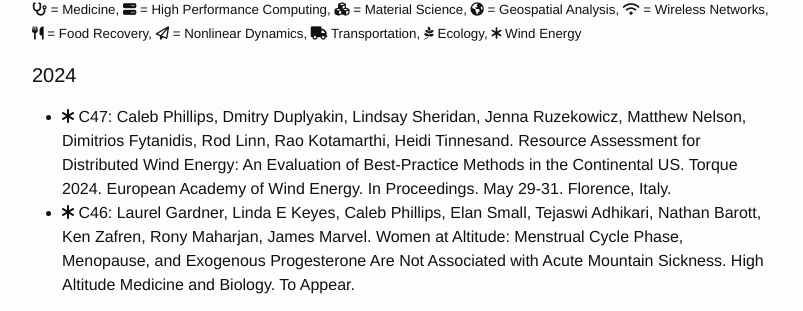
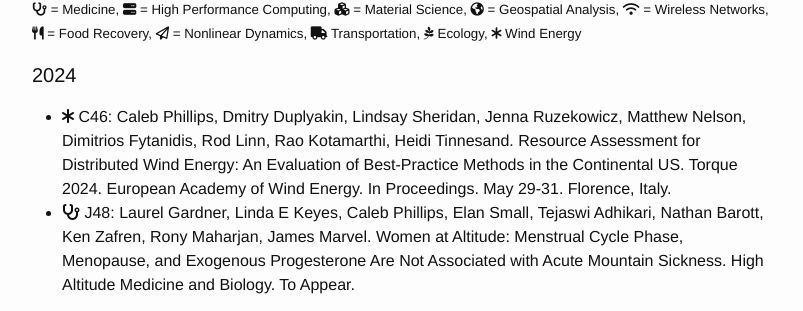
Before and after one commit to somerandomsequence/smallwhitecube, a Jekyll site: the page built from research.md, in a window 1280 px wide and 900 px high, scrolled down 759 px. Shown: the part 152-463 px from the top of the window, without its empty margins (238-1041 px from the left). Built offline with Jekyll 4.4.1, drawn with Linux system fonts in a browser that asks for light colours; nearby versions of some CDN libraries.

Commit message:
Update papers.html

```diff
--- a/_includes/papers.html
+++ b/_includes/papers.html
@@ -18,12 +18,12 @@
 
   <h4>2024</h4>
   <ul>
-   <li><i class="fa fa-asterisk" aria-hidden="true"></i> C47: Caleb Phillips, Dmitry Duplyakin,
+   <li><i class="fa fa-asterisk" aria-hidden="true"></i> C46: Caleb Phillips, Dmitry Duplyakin,
      Lindsay Sheridan, Jenna Ruzekowicz, Matthew Nelson, Dimitrios Fytanidis,
      Rod Linn, Rao Kotamarthi, Heidi Tinnesand. Resource Assessment for Distributed Wind Energy: An Evaluation of
      Best-Practice Methods in the Continental US. Torque 2024. European Academy of Wind Energy. In Proceedings.
      May 29-31. Florence, Italy.</li>
-   <li><i class="fa fa-asterisk" aria-hidden="true"></i> C46: Laurel Gardner, Linda E Keyes,
+   <li><i class="fa fa-stethoscope" aria-hidden="true"></i> J48: Laurel Gardner, Linda E Keyes,
      Caleb Phillips, Elan Small, Tejaswi Adhikari, Nathan Barott, Ken Zafren, Rony Maharjan,
      James Marvel. Women at Altitude: Menstrual Cycle Phase, Menopause, and Exogenous
      Progesterone Are Not Associated with Acute Mountain Sickness. High Altitude Medicine and Biology.
```
